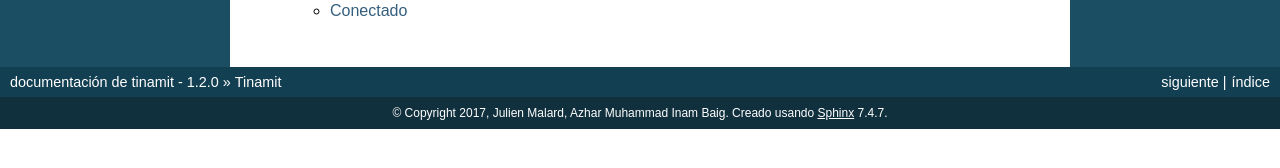
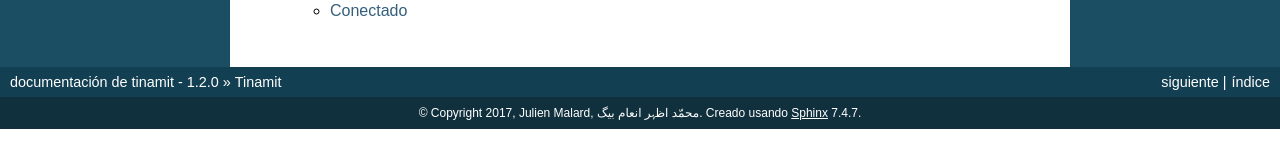
Before and after one commit to julienmalard/Tinamit, a Sphinx documentation site: the page built from docs/source/index.rst, in a window 1280 px wide. Shown: the part 294-462 px from the top of the page. Built offline with Sphinx 7.4.7, drawn with Linux system fonts in a browser that asks for light colours; formulas are drawn with MathJax 3.

```diff
--- a/docs/source/conf.py
+++ b/docs/source/conf.py
@@ -60,8 +60,8 @@
 
 # General information about the project.
 project = 'tinamit'
-copyright = '2017, Julien Malard, Azhar Muhammad Inam Baig'
-author = 'Julien Malard, Azhar Muhammad Inam Baig'
+copyright = '2017, Julien Malard, محمّد اظہر انعام بیگ'
+author = 'Julien Malard, محمّد اظہر انعام بیگ'
 
 # The version info for the project you're documenting, acts as replacement for
 # |version| and |release|, also used in various other places throughout the
```
